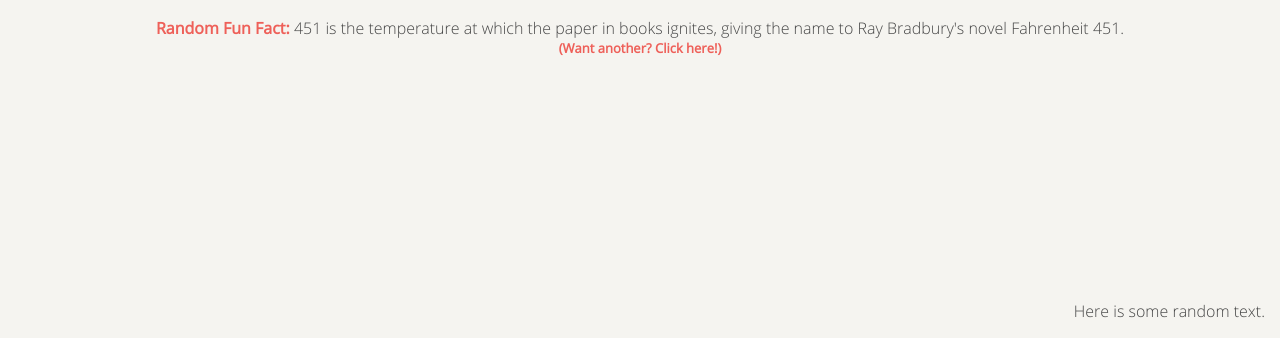
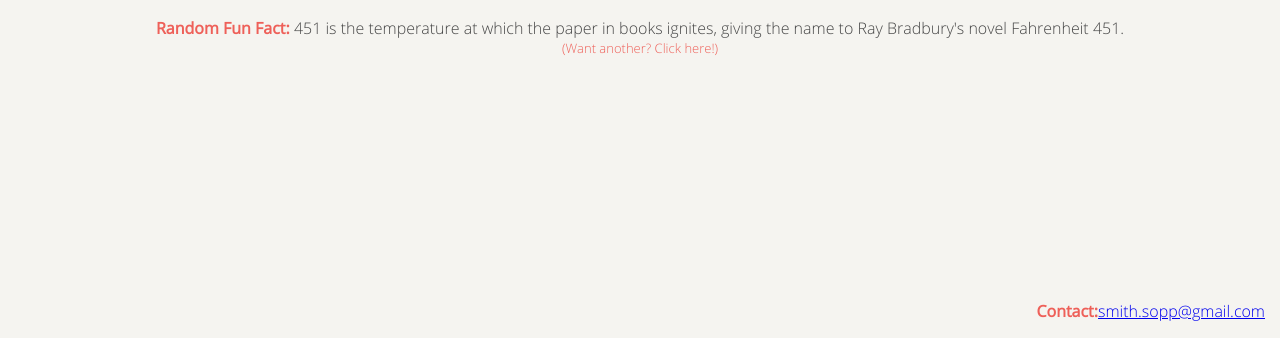
Before and after one commit to sam6258/SmithcS.github.io, a plain HTML site: page index.html in a window 1280 px wide. Shown: the part 462-800 px from the top of the page. Drawn offline with nearby package versions, Linux system fonts and the light colour scheme; no server answers.

Commit message:
added a mailto link

```diff
--- a/css/main.css
+++ b/css/main.css
@@ -58,12 +58,14 @@ h1 {
 	height: auto;
 }
 #fun-fact p {
-	font-family: "Open Sans Regular";
-	font-weight: 800;
 	text-align: center;
 	margin-bottom: 0px;
 	max-width: 80%;
 	color: #EE6059;
+}
+#random-fun-fact {
+	font-family: "Open Sans Regular";
+	font-weight: 800;
 }
 #fun-fact span {
 	font-family: "Open Sans Light";
@@ -71,6 +73,8 @@ h1 {
 	color: #454545;
 }
 #get-new-fact {
+	font-family: "Open Sans Light";
+	font-weight: 200;
 	font-size: small;
 }
 
@@ -78,9 +82,19 @@ h1 {
 #footer {
 	height: 1px;
 }
+
 #footer p {
+	font-family: "Open Sans Regular";
+	font-weight: 800;
+	color: #EE6059;
 	margin-right: 15px;
 	float: right;
+}
+
+#footer a {
+	float: right;
+	font-family: "Open Sans Light";
+	font-weight: 200;
 }
 
 /* Some simple containers for organizing content */
--- a/index.html
+++ b/index.html
@@ -33,7 +33,7 @@
 			<div class="section">
 
 				<div id="footer" class="section-content">
-					<p> Here is some random text. </p>
+					<p>Contact: <a href="mailto:smith.sopp@gmail.com" target="_top"> smith.sopp@gmail.com</a></p>
 				</div>
 
 			</div>
--- a/javascript/main.js
+++ b/javascript/main.js
@@ -6,7 +6,6 @@ $( document ).ready(function() {
 $( '#get-new-fact' ).on( 'click', function() {
 	number = Math.floor(Math.random()*10000);
 	getFact(number);
-
 	//resets the fade-in animation.
 	elmnt = document.getElementById('random-fun-fact');
 	elmnt.classList.remove('fade-in');
```
